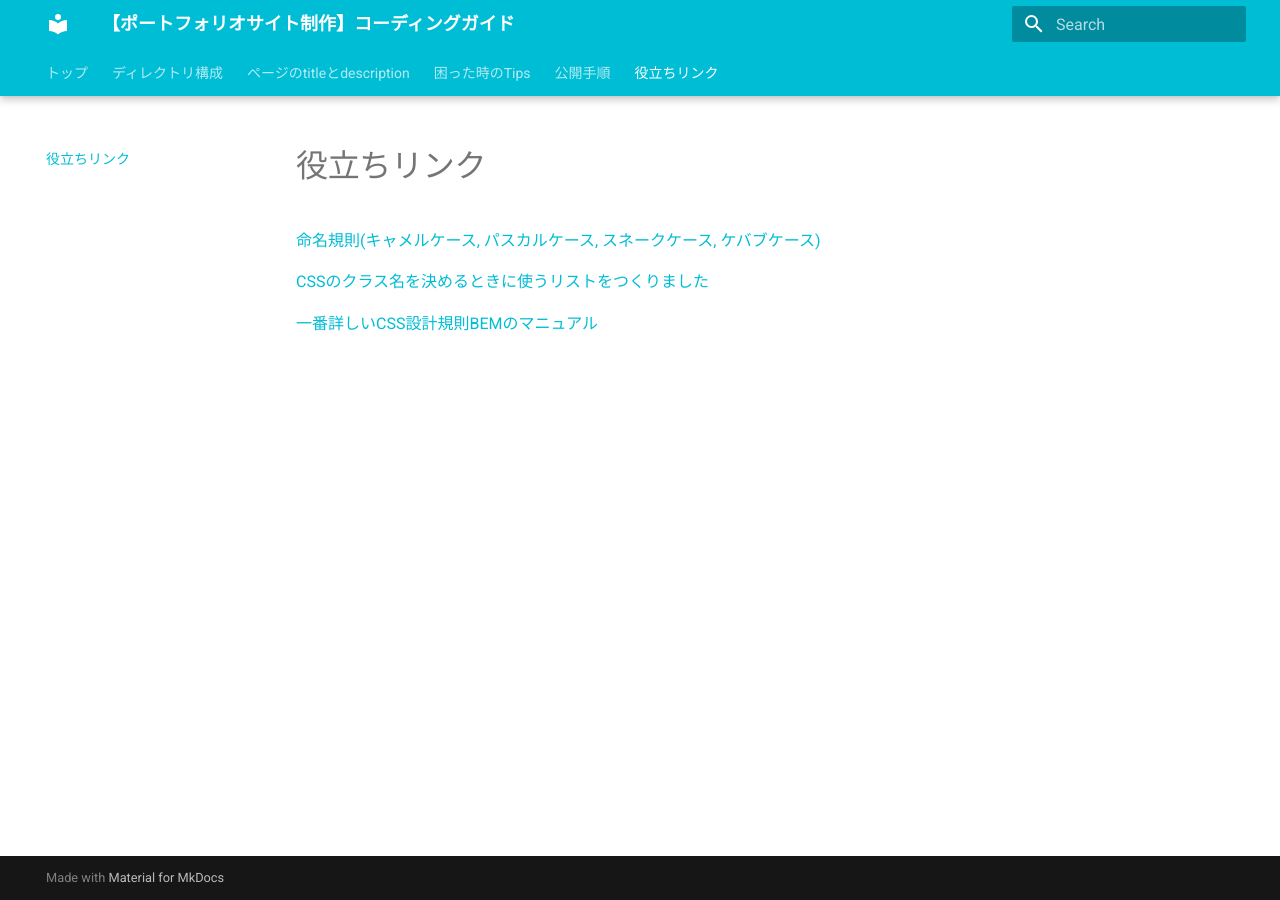
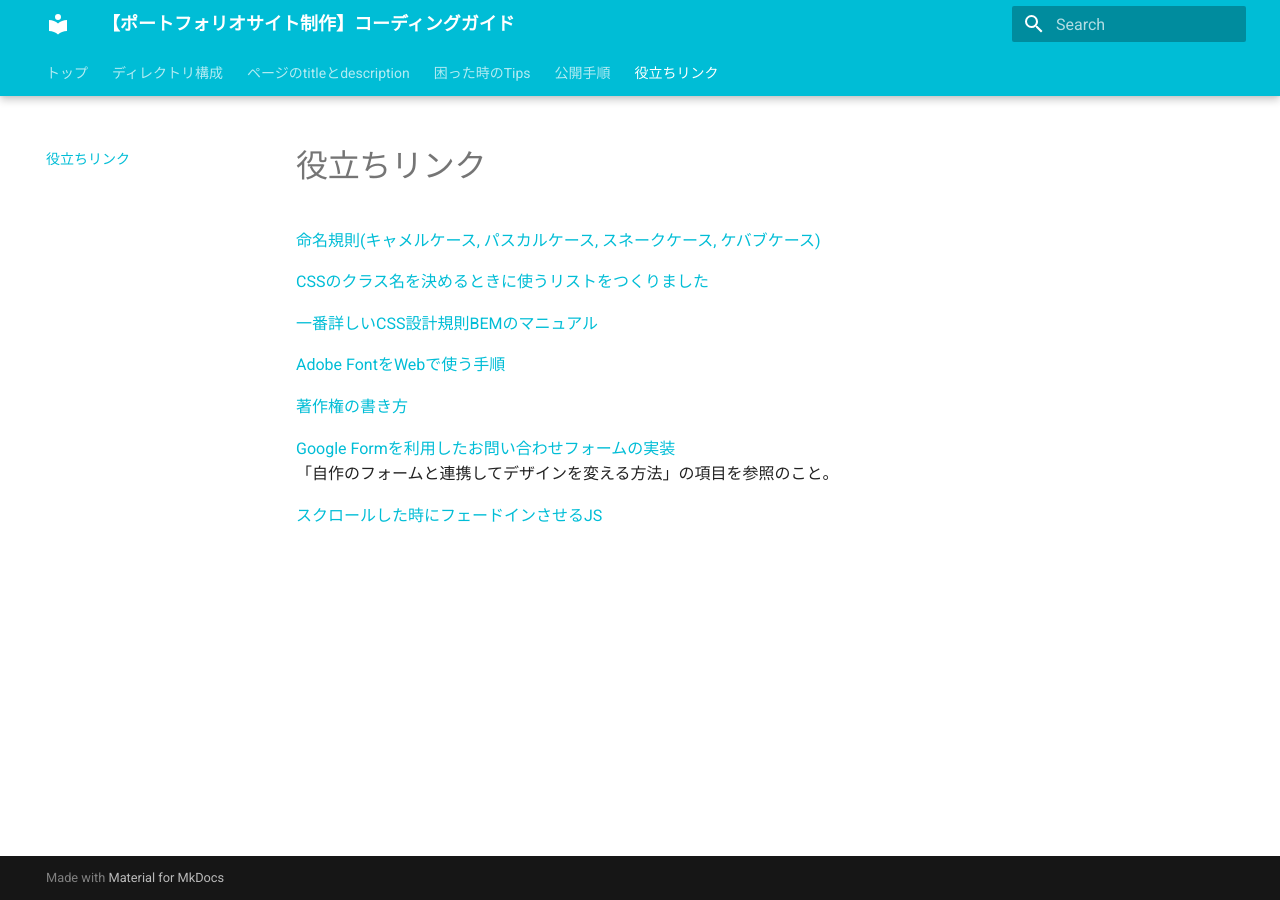
Before and after one commit to twiles1695/dezasuta, an MkDocs documentation site: the page built from docs/links.md, in a window 1280 px wide. Built offline with MkDocs 1.6.1 and Material for MkDocs 9.7.7, drawn with Linux system fonts in a browser that asks for light colours.

Commit message:
アップデート

```diff
--- a/docs/links.md
+++ b/docs/links.md
@@ -5,3 +5,12 @@
 [CSSのクラス名を決めるときに使うリストをつくりました](https://qiita.com/manabuyasuda/items/dbb76ed36970bec95470)
 
 [一番詳しいCSS設計規則BEMのマニュアル](https://qiita.com/Takuan_Oishii/items/0f0d2c5dc33a9b2d9cb1)
+
+[Adobe FontをWebで使う手順](https://helpx.adobe.com/jp/fonts/using/add-fonts-website.html)
+
+[著作権の書き方](https://liginc.co.jp/designer/archives/11313)
+
+[Google Formを利用したお問い合わせフォームの実装](https://form.run/media/contents/form-creation-tools/google-form-embedding/)<br>
+「自作のフォームと連携してデザインを変える方法」の項目を参照のこと。
+
+[スクロールした時にフェードインさせるJS](https://flex-box.net/js-scrollin/)
--- a/mkdocs.yml
+++ b/mkdocs.yml
@@ -15,6 +15,11 @@ extra_css:
   - "//fonts.googleapis.com/css?family=Open+Sans:600,800"
   - "css/custom.css"
 
+extra:
+  analytics:
+    provider: google
+    property: G-MREMGST625
+
 markdown_extensions:
   - admonition
   - codehilite
@@ -31,7 +36,9 @@ nav:
   - ディレクトリ構成: directory.md
   - ページのtitleとdescription: title-desc.md
   - 困った時のTips:
-    - リンク設定: how-to-link.md
+    - ページ遷移のリンク設定: how-to-link.md
+    - 横並びsticky: column-sticky.md
+    - タブによる絞り込み実装: category-tab.md
   - 公開手順:
     - 1. チェックリスト: checklist.md
     - 2. ファビコンの設定: favicon.md
```
Also changed, not shown: docs/category-tab.md (added, +13 -0 lines), docs/column-sticky.md (added, +16 -0 lines), docs/directory.md (+1 -0 lines), docs/favicon.md (+1 -1 lines), docs/github-pages.md (+1 -1 lines), docs/how-to-link.md (+3 -1 lines), docs/images/directory.png (added).
